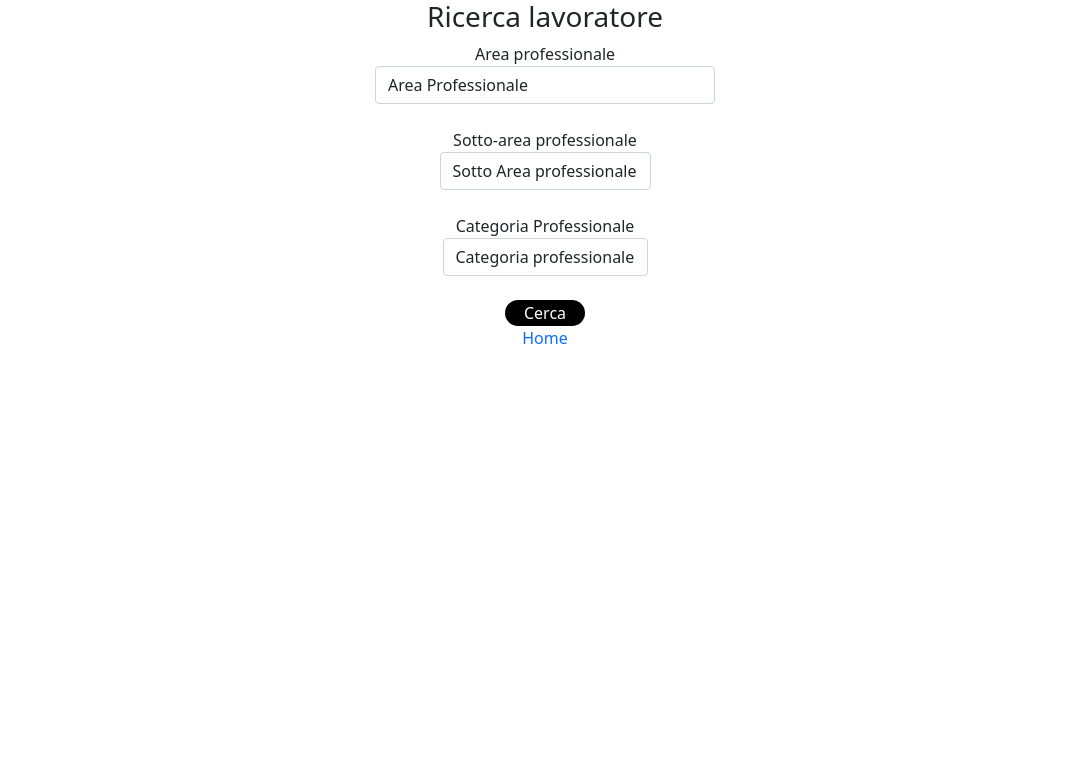
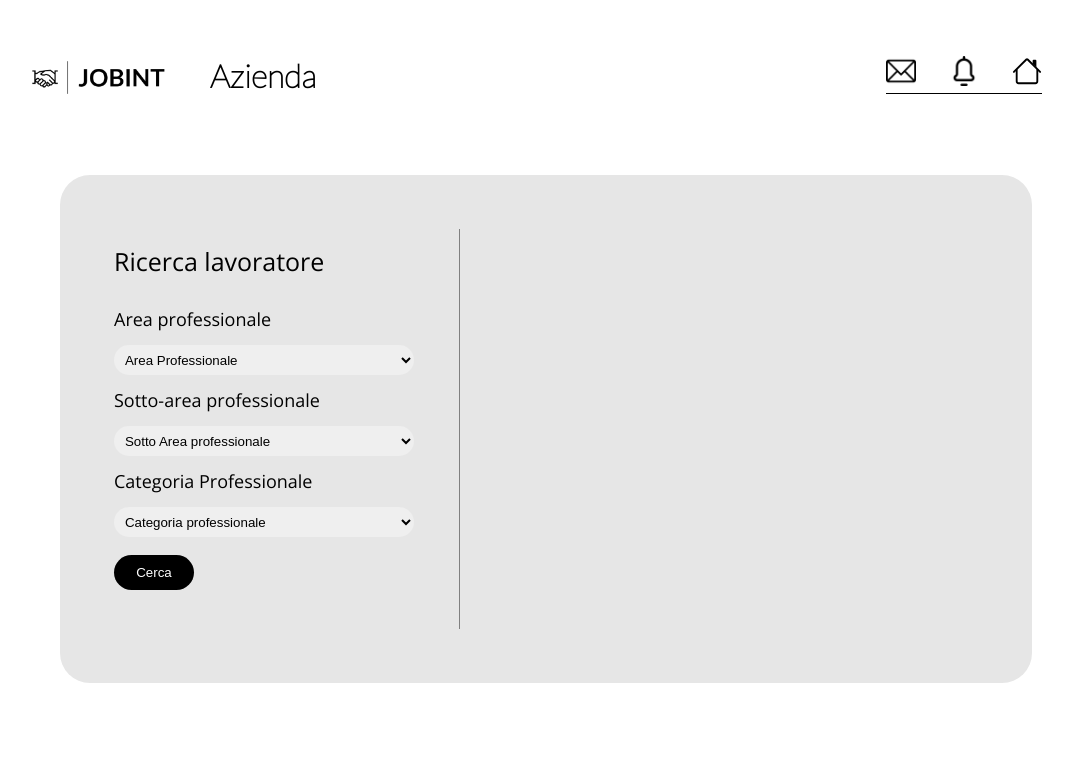
Before and after one commit to davidbelfiori/JobInt, a PHP site: page /ricercaLavoratore.php in a window 1280 px wide. Shown: the top 782 px of the page, without its empty margins (95-1168 px from the left). Run offline with PHP 8.4, Linux system fonts and the light colour scheme; the visitor is signed in with stand-in values (Sample User, id 1); data comes from the database, SQL or seed files in the repository.

Commit message:
aggiunta front end

```diff
--- a/page/css/bozza-home-lavoratore.css
+++ b/page/css/bozza-home-lavoratore.css
@@ -57,21 +57,17 @@ nav{
     border: none;
 }
 .circle{
-    border: 1px solid black;
+  /*  border: 1px solid black;*/
     width: 150px;
     height: 150px;
     border-radius: 50%;
 
 }
-.circle img {
-     width: auto; height: 100%; margin-left: -50px; border-radius: 50%;
 
- }
 .container-utente{
     background-color: rgba(230, 230, 230, 0.9);
     display: flex;
     flex-direction: row;
-    width: 1100px;
     border-radius: 30px;
     padding: 2%;
 }
--- /dev/null
+++ b/page/css/ricercastyle.css
@@ -0,0 +1,173 @@
+body{
+    margin: 0;
+    padding: 0;
+}
+.container{
+    padding: 100px;
+    padding-top: 0;
+}
+.circle{
+    width: 35px;
+    height: 35px;
+    border-radius: 50%;
+
+}
+
+.form-control{
+    height: 30px;
+}
+.navbar{
+    display: flex;
+    flex-direction: row;
+    align-items: center;
+    justify-content: space-between;
+    width: 96%;
+    height: 150px;
+}
+.logo-container{
+    display: flex;
+    flex-direction: row;
+    align-items: center;
+    justify-content: space-between;
+    width: 30%;
+}
+.menu{
+    width: 15%;
+    height: 37px;
+    border-bottom: 1px solid black;
+}
+nav{
+    display: flex;
+    flex-direction: row;
+    justify-content: space-between;
+    width: 100%;
+    align-items: center;
+
+}
+.logo{
+    width: 60%;
+    margin-top: 5px;
+}
+.logo-image{
+    width: 100%;
+}
+.home{
+    margin-top: 4px;
+    width: 32px;
+}
+.tile-container{
+    width: 50%;
+}
+.title{
+    font-family: 'Lato', sans-serif;
+}
+.logo-img{
+    width: 100%;
+}
+#home{
+    width: 100%;
+}
+.sinistra-titolo{
+    font-size: 25px;
+    font-family: 'Open Sans', sans-serif;
+}
+p{
+    font-size: 18px;
+    font-family: 'Open Sans', sans-serif;
+}
+.obbligatorio{
+    font-size: 13px;
+}
+.container-ricerca{
+    margin-top: 25px;
+    margin-left: 55px;
+    width: 80%;
+    height: 400px;
+    background-color: rgb(230, 230, 230);
+    display: flex;
+    flex-direction: row;
+    justify-content: space-around;
+    padding: 5%;
+    border-radius: 30px;
+}
+.sinistra{
+    width: 40%;
+    height: 100%;
+    display: flex;
+    flex-direction: column;
+    border-right: 1px solid grey;
+
+}
+.input-group{
+    line-height: 15px;
+
+}
+.destra{
+    width: 60%;
+    justify-content:left;
+    height: 100%;
+    display: flex;
+    flex-direction: column;
+
+}
+.persone{
+    display: flex;
+    flex-direction: row;
+    height: 140px;
+    align-items: center;
+    justify-content: space-around;
+    margin-left: 20px;
+}
+.descrizione{
+    display: flex;
+    flex-direction: column;
+    width: 450px;
+}
+.nome{
+    font-size: 17px;
+    font-family: 'Open Sans', sans-serif;
+}
+.campo{
+    font-size: 13px;
+    font-family: 'Open Sans', sans-serif;
+}
+.azioni{
+    display: flex;
+    flex-direction: row;
+    justify-content: space-between;
+    width: 50px;
+    margin-bottom: 10px;
+}
+.visibility-image{
+    width: 20px;
+}
+.message-image{
+    width: 20px;
+}
+.circle-nav{
+    width: 30px;
+    height: 30px;
+    border-radius: 50%;
+
+}
+select{
+    border-style: none;
+    border-radius: 30px;
+    height: 50px;
+    width: 300px;
+    padding: 2%;
+}
+button{
+    background-color: black;
+    border-radius: 30px;
+    border-style: none;
+    width: 120px;
+    height: 35px;
+}
+#a-cerca{
+    color: white;
+    text-decoration: none;
+}
+#messaggi, #notifiche, #profilo{
+    width: 30px;
+}
--- a/page/ricercaLavoratore.php
+++ b/page/ricercaLavoratore.php
@@ -14,13 +14,40 @@ $email= $_SESSION['email'];
     <title>ricerca lavoratore</title>
     <script type="text/javascript" src="https://code.jquery.com/jquery-3.3.1.min.js"></script>
     <!-- CSS only -->
-    <link href="https://cdn.jsdelivr.net/npm/bootstrap@5.1.3/dist/css/bootstrap.min.css" rel="stylesheet" integrity="sha384-1BmE4kWBq78iYhFldvKuhfTAU6auU8tT94WrHftjDbrCEXSU1oBoqyl2QvZ6jIW3" crossorigin="anonymous">
+    <link href="css/ricercastyle.css" rel="stylesheet">
+    <link rel="preconnect" href="https://fonts.googleapis.com">
+    <link rel="preconnect" href="https://fonts.gstatic.com" crossorigin>
+    <link href="https://fonts.googleapis.com/css2?family=Lato:wght@100&display=swap" rel="stylesheet">
+
+    <link href="https://fonts.googleapis.com/css2?family=Open+Sans:wght@300&display=swap" rel="stylesheet">
+
 </head>
 
 <body>
-<div class="container" style="text-align: center">
-    <form action="ricercaLavoratore.php" method="post">
-<h3> Ricerca lavoratore</h3>
+<div class="container">
+<div class="navbar">
+    <div class="logo-container">
+        <div class="logo">
+            <img class="logo-img" src="../Resource/logo.png">
+        </div>
+        <div class="title-container">
+            <h1 class="title">Azienda</h1>
+        </div>
+    </div>
+    <div class="menu">
+        <nav>
+            <div onclick="location.href=' chat.php'" class="messaggi"><img src="../Resource/email.png" alt="messaggi" id="messaggi"></div>
+            <div onclick="location.href=' '" class="notifiche"><img src="../Resource/notification.png" alt="notifiche" id="notifiche"></div>
+            <div onclick="location.href='welcomeAzienda.php'" class="notifiche"><svg xmlns="http://www.w3.org/2000/svg" width="30" height="30" fill="currentColor" class="bi bi-house" viewBox="0 0 16 16">
+                    <path fill-rule="evenodd" d="M2 13.5V7h1v6.5a.5.5 0 0 0 .5.5h9a.5.5 0 0 0 .5-.5V7h1v6.5a1.5 1.5 0 0 1-1.5 1.5h-9A1.5 1.5 0 0 1 2 13.5zm11-11V6l-2-2V2.5a.5.5 0 0 1 .5-.5h1a.5.5 0 0 1 .5.5z"/>
+                    <path fill-rule="evenodd" d="M7.293 1.5a1 1 0 0 1 1.414 0l6.647 6.646a.5.5 0 0 1-.708.708L8 2.207 1.354 8.854a.5.5 0 1 1-.708-.708L7.293 1.5z"/>
+                </svg></div>
+
+
+        </nav>
+    </div>
+</div>
+
     <?php
     // $con = mysqli_connect("localhost", "admin", "admin", "countrydb");
     $area = '';
@@ -31,32 +58,46 @@ while($row = mysqli_fetch_array($result))
         $area .= '<option value="'.$row["area"].'">'.$row["area"].'</option>';
     }
     ?>
-<label for="">
-    Area professionale <br>
+
+<div class="content" >
+<div class="container-ricerca">
+<div class="sinistra">
+    <div class="input-group">
+    <p class="sinistra-titolo"> Ricerca lavoratore</p>
+</div>
+    <form action="ricercaLavoratore.php" method="post">
+   <div class="input-group">
+       <p> Area professionale </p>
         <select name="Area_professionale" id="Area_professionale"  class="form-control action" required >
             <option selected disabled>Area Professionale</option>
             <?php echo $area; ?>
-    </select><br>
-    <label for="">
-        Sotto-area professionale <br>
+        </select></div>
+        <div class="input-group">
+           <p> Sotto-area professionale </p>
             <select name="Sotto_area_professionale" id="Sotto_area_professionale" class="form-control action" >
                 <option selected disabled>Sotto Area professionale</option>
 
             </select>
-    </label><br><br>
-    <label for="">
-        Categoria Professionale <br>
+        </div>
+        <div class="input-group">
+          <p>  Categoria Professionale</p>
             <select name="Categoria_professionale" id="Categoria_professionale" class="form-control" >
                 <option selected disabled>Categoria professionale</option>
 
-        </select><br>
+            </select></div><br>
             <button name="cerca" style="border-radius: 50px;
     background-color: black;
     border-style: none; color: white; width: 80px;">Cerca </button>
 
             </form>
-<br>
-        <a href="welcomeAzienda.php" style="text-decoration: none">Home</a>
+
+</div>
+
+
+
+
+<div class="destra" style="overflow:auto;">
+
     <?php
     if (isset($_POST['cerca'])) {
 
@@ -80,12 +121,13 @@ while($row = mysqli_fetch_array($result))
                 while ($row = mysqli_fetch_assoc($result1)) {
 
 
-                    echo "<div>
-        &ensp;
-        <h3>" . $row["nome"] . " " . $row["cognome"] . "</h3>
+                    echo " <div class='persone'>
+        <div class='circle'> </div>
+       <div class='descrizione'>
+       <div class='nome'> <p>" . $row["nome"] . " " . $row["cognome"] . "</p> </div>
 
-         <p>" . $row['areaprofessionale'] . "  &ensp;     " . $row['sottoarea'] . "   &ensp;      " . $row['categoria'] . "</p>
-        <button  style='border: none; background: none; padding: 0;'> <a style='text-decoration: none' href='dettagli.php?id=".$row['idlavoratore']."'> view</a></button>
+       <div class='campo'> <p>" . $row['areaprofessionale'] . "  &ensp;     " . $row['sottoarea'] . "   &ensp;      " . $row['categoria'] . "</p></div> </div>
+        <div class='azioni'>  <a style='text-decoration: none' href='dettagli.php?id=".$row['idlavoratore']."'><img src='../Resource/view.png' id='notifiche' ></a> </div>
         </div>";
                 }
 
@@ -111,13 +153,14 @@ while($row = mysqli_fetch_array($result))
                 while ($row = mysqli_fetch_assoc($result1)) {
 
                     echo "<div>
-        &ensp;
-        <h3>" . $row["nome"] . " " . $row["cognome"] . "</h3>
+         <div class='descrizione'>
+       <div class='nome'>  <h3>" . $row["nome"] . " " . $row["cognome"] . "</h3> </div>
 
-         <p>" . $row['areaprofessionale'] . "  &ensp;     " . $row['sottoarea'] . "   &ensp;      " . $row['categoria'] . "</p>
+        <div class='campo'> <p>" . $row['areaprofessionale'] . "  &ensp;     " . $row['sottoarea'] . "   &ensp;      " . $row['categoria'] . "</p></div>
         <form action='' method='post'>
-          <button  style='border: none; background: none; padding: 0;'> <a  style='text-decoration: none' href='dettagli.php?id=".$row['idlavoratore']."'> view</a></button>
+        <div class='azioni'> <a  style='text-decoration: none' href='dettagli.php?id=".$row['idlavoratore']."'> <img src='../Resource/view.png' alt='' id='notifiche'></a></div>
         </form>
+         </div>
          </div>";
                 }
 
@@ -144,14 +187,15 @@ while($row = mysqli_fetch_array($result))
                 while ($row = mysqli_fetch_assoc($result)) {
 
                     echo "<div>
+<div class='descrizione'>
         &ensp;
-        <h3>" . $row["nome"] . " " . $row["cognome"] . "</h3>
+       <div class='nome'> <h3>" . $row["nome"] . " " . $row["cognome"] . "</h3> </div>
 
-         <p>" . $row['areaprofessionale'] . "  &ensp;     " . $row['sottoarea'] . "   &ensp;      " . $row['categoria'] . "</p>
+       <div class='campo'>  <p>" . $row['areaprofessionale'] . "  &ensp;     " . $row['sottoarea'] . "   &ensp;      " . $row['categoria'] . "</p></div>
       <form action='' method='post'>
-         <button style='border: none; background: none; padding: 0;'> <a  style='text-decoration: none' href='dettagli.php?id=".$row['idlavoratore']."'> view</a></button>
+        <div class='azioni'> <a  style='text-decoration: none' href='dettagli.php?id=".$row['idlavoratore']."' > <img src='../Resource/view.png' alt='' id='notifiche'></a></div>
         </form>
-        </div>";
+        </div></div>";
                 }
 
             }
@@ -159,6 +203,9 @@ while($row = mysqli_fetch_array($result))
 
 
     }?>
+
+</div>
+</div>
 </div>
         </body>
         </html>
```
Also changed, not shown: page/css/dettagli_style.css (+6 -4 lines), page/css/style6.css (+13 -0 lines), page/welcomeAzienda.php (+10 -7 lines), page/welcomeLavoratore.php (+4 -3 lines), Resource/thumb-down.png (added), Resource/view.png (added). Lines whose indentation alone changed are shown as unchanged.
